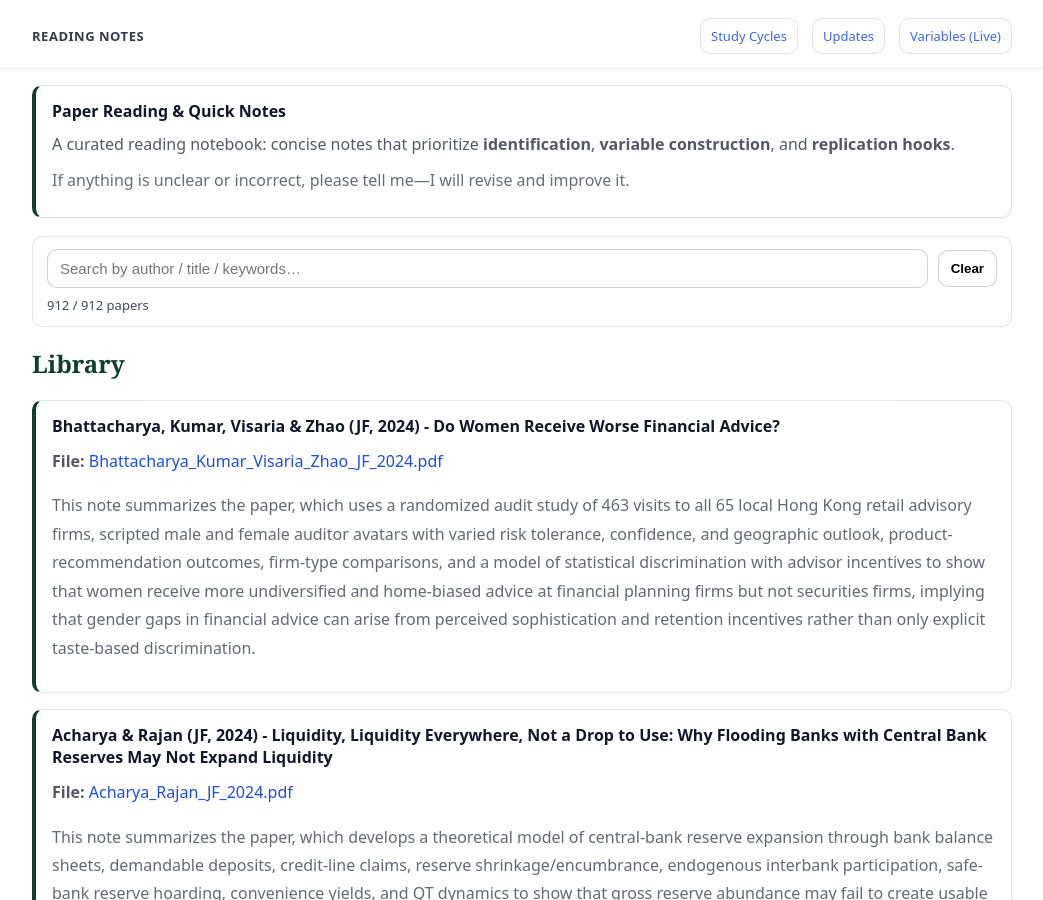
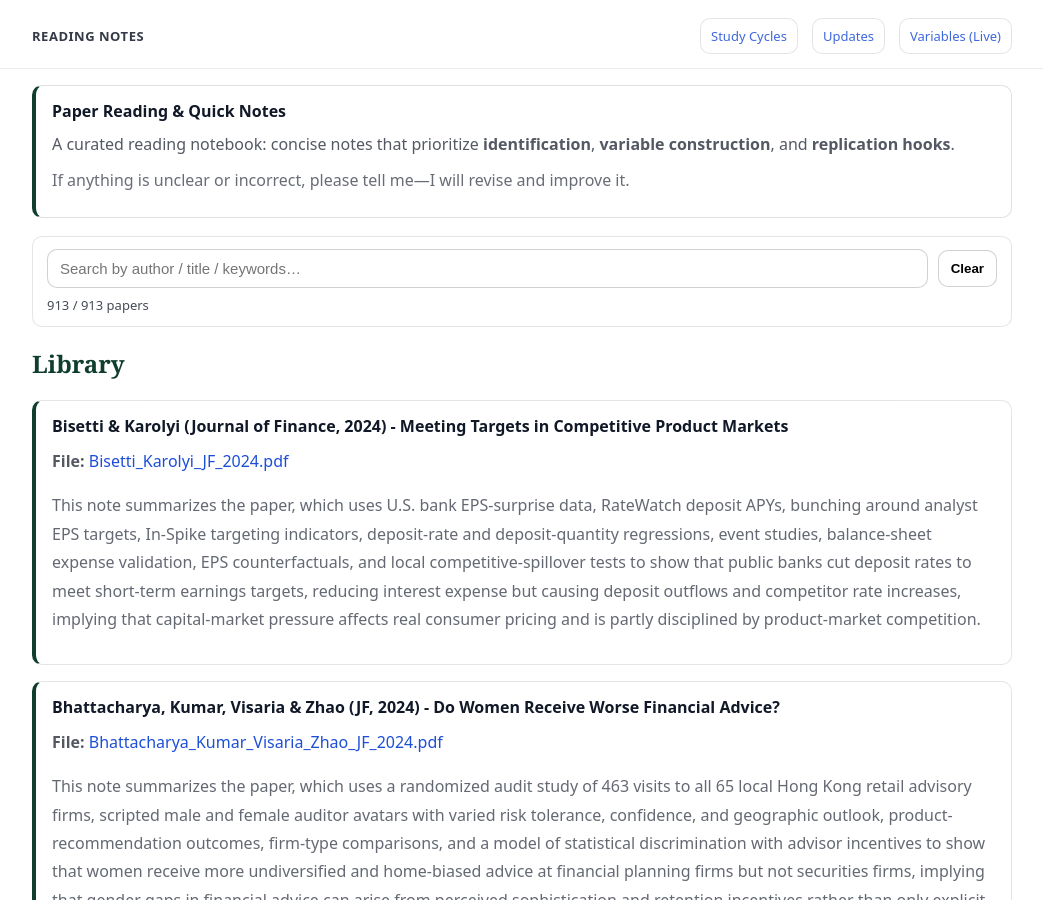
Before and after one commit to yaxinzn/study-archive, a Jekyll site: the page built from reading/index.md, in a window 1280 px wide and 900 px high. Shown: the whole window, without its empty margins (118-1161 px from the left). Built offline with Jekyll 4.4.1, drawn with Linux system fonts in a browser that asks for light colours.

Commit message:
Reading: add/update Bisetti_Karolyi_JF_2024.pdf

```diff
--- a/_data/reading.yml
+++ b/_data/reading.yml
@@ -1,3 +1,7 @@
+- title: "Bisetti & Karolyi (Journal of Finance, 2024) - Meeting Targets in Competitive Product Markets"
+  file: "Bisetti_Karolyi_JF_2024.pdf"
+  desc: "This note summarizes the paper, which uses U.S. bank EPS-surprise data, RateWatch deposit APYs, bunching around analyst EPS targets, In-Spike targeting indicators, deposit-rate and deposit-quantity regressions, event studies, balance-sheet expense validation, EPS counterfactuals, and local competitive-spillover tests to show that public banks cut deposit rates to meet short-term earnings targets, reducing interest expense but causing deposit outflows and competitor rate increases, implying that capital-market pressure affects real consumer pricing and is partly disciplined by product-market competition."
+
 - title: "Bhattacharya, Kumar, Visaria & Zhao (JF, 2024) - Do Women Receive Worse Financial Advice?"
   file: "Bhattacharya_Kumar_Visaria_Zhao_JF_2024.pdf"
   desc: "This note summarizes the paper, which uses a randomized audit study of 463 visits to all 65 local Hong Kong retail advisory firms, scripted male and female auditor avatars with varied risk tolerance, confidence, and geographic outlook, product-recommendation outcomes, firm-type comparisons, and a model of statistical discrimination with advisor incentives to show that women receive more undiversified and home-biased advice at financial planning firms but not securities firms, implying that gender gaps in financial advice can arise from perceived sophistication and retention incentives rather than only explicit taste-based discrimination."
```
Also changed, not shown: 1 other file.
